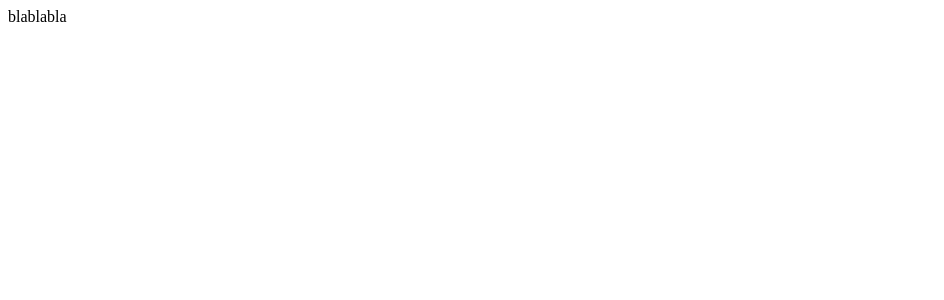
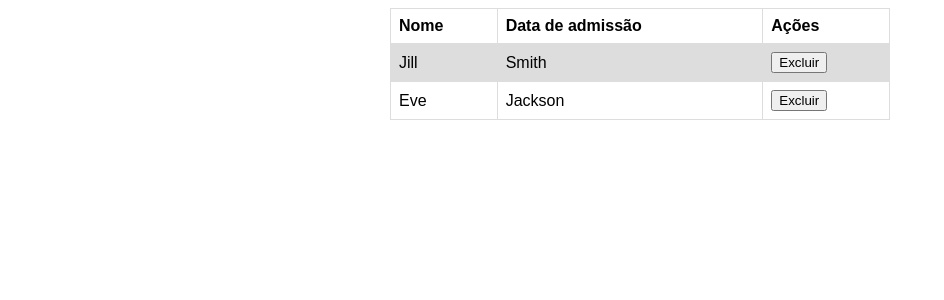
Before and after one commit to brunofaefaion/visie-brunofaefaion-fullstack, a Flask app: page / in a window 1280 px wide. Before the commit the part shown is almost empty. Shown: the top 300 px of the page, without its empty margins (0-944 px from the left). Run offline with Flask 2, Linux system fonts and the light colour scheme; some libraries are stand-ins or nearby versions.

Commit message:
implement index.html initial table

```diff
--- a/templates/index.html
+++ b/templates/index.html
@@ -5,6 +5,55 @@
     <title>Test</title>
   </head>
   <body>
-    blablabla
+    <table>
+     <tr>
+       <th>Nome</th>
+       <th>Data de admissão</th>
+       <th>Ações</th>
+     </tr>
+     <tr>
+       <td>Jill</td>
+       <td>Smith</td>
+       <td><button class="editbtn">Excluir</button></td>
+     </tr>
+     <tr>
+       <td>Eve</td>
+       <td>Jackson</td>
+       <td><button class="editbtn">Excluir</button></td>
+     </tr>
+    </table>
   </body>
 </html>
+
+<style>
+html, body {
+  width: 100%;
+  display: flex;
+  justify-content: center;
+  align-items: center;
+}
+
+table {
+  font-family: arial, sans-serif;
+  border-collapse: collapse;
+  width: 500px;
+}
+
+td, th {
+  border: 1px solid #dddddd;
+  text-align: left;
+  padding: 8px;
+}
+
+tr:nth-child(even) {
+  background-color: #dddddd;
+}
+
+@media only screen and (max-width: 768px) {
+  html, body {
+    width: 100%;
+    display: flex;
+    justify-content: flex-start;
+  }
+}
+</style>
```
